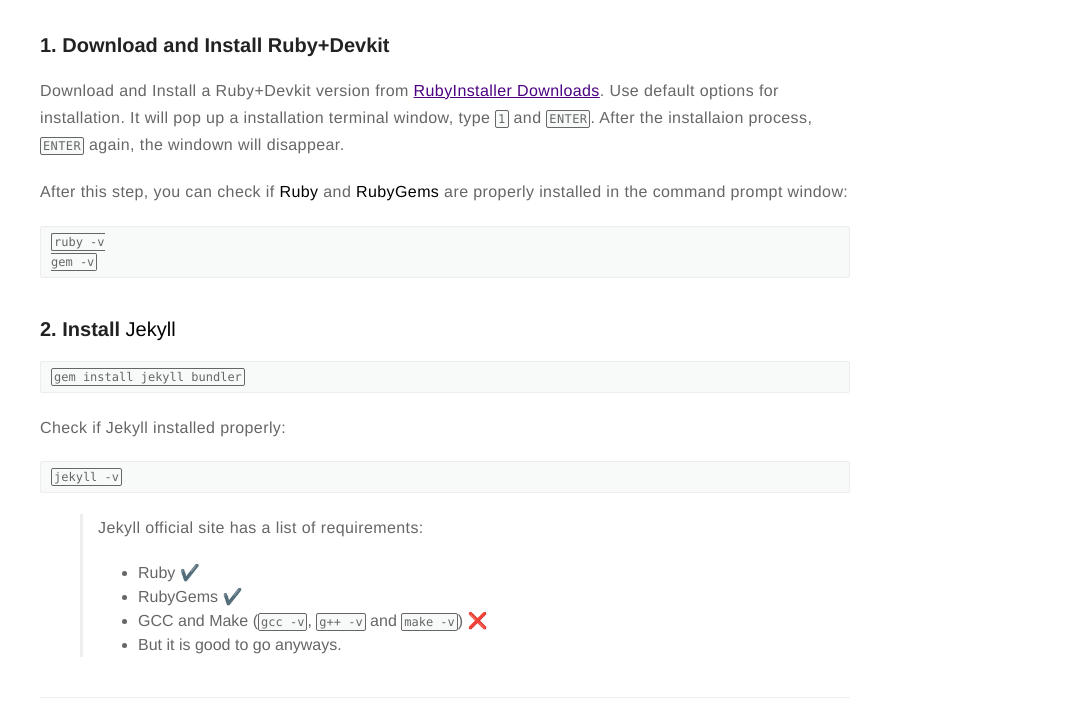
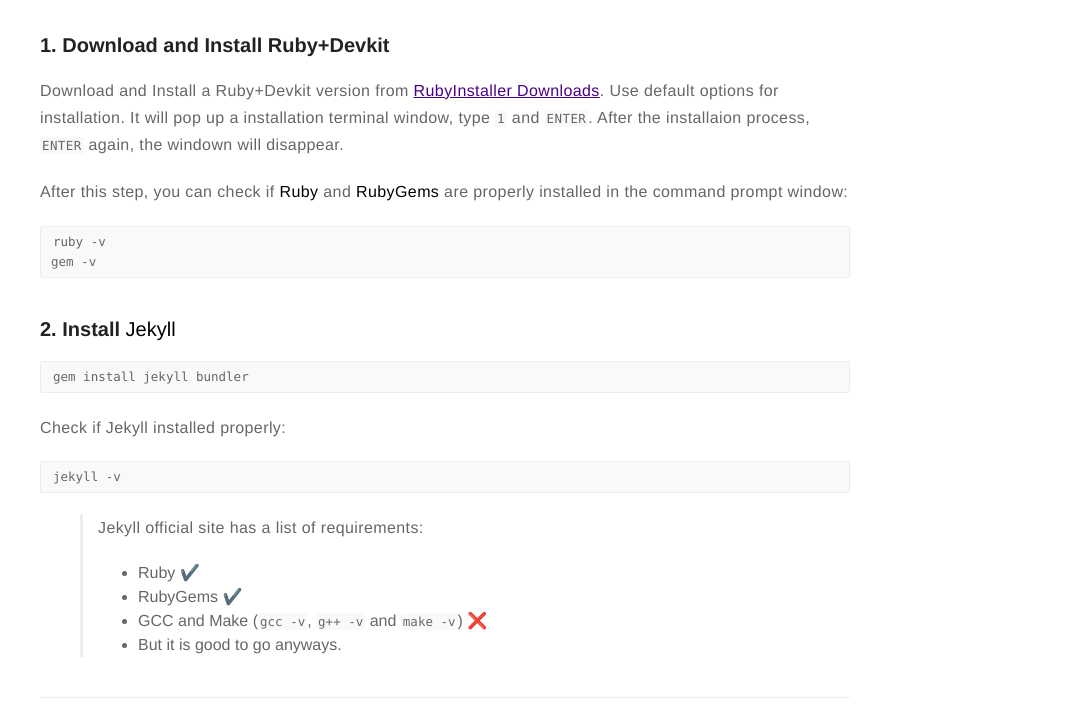
Before and after one commit to subaiwen/subaiwen.github.io, a Jekyll site: the page built from _posts/2019-7-3-Install Jekyll.md, in a window 1280 px wide. Shown: the part 546-1266 px from the top of the page, without its empty margins (195-1280 px from the left). Built offline with Jekyll 4.4.1, drawn with Linux system fonts in a browser that asks for light colours; emoji names are drawn with the system emoji font; comment, search, counter and statistics services are not loaded.

Commit message:
Update general.sass

```diff
--- a/_sass/base/general.sass
+++ b/_sass/base/general.sass
@@ -93,15 +93,13 @@
 
 code,
 tt
-	box-sizing: border-box
 	padding: 1px 2px
 	font-family: $fontMonospace
-	font-size: 12px
+	font-size: 12.5px
 	line-height: 20px
 	background: #F8F9F9
 	border-radius: 2px
 	border-radius: 2px
-	border: 1px solid
 
 pre
 	box-sizing: border-box
```
